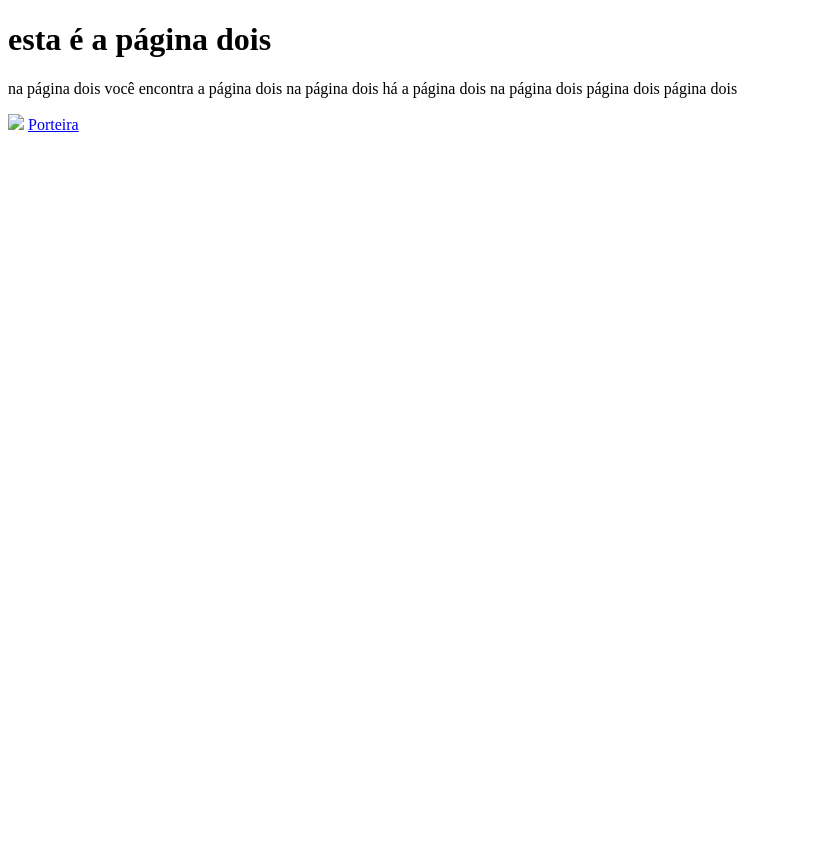
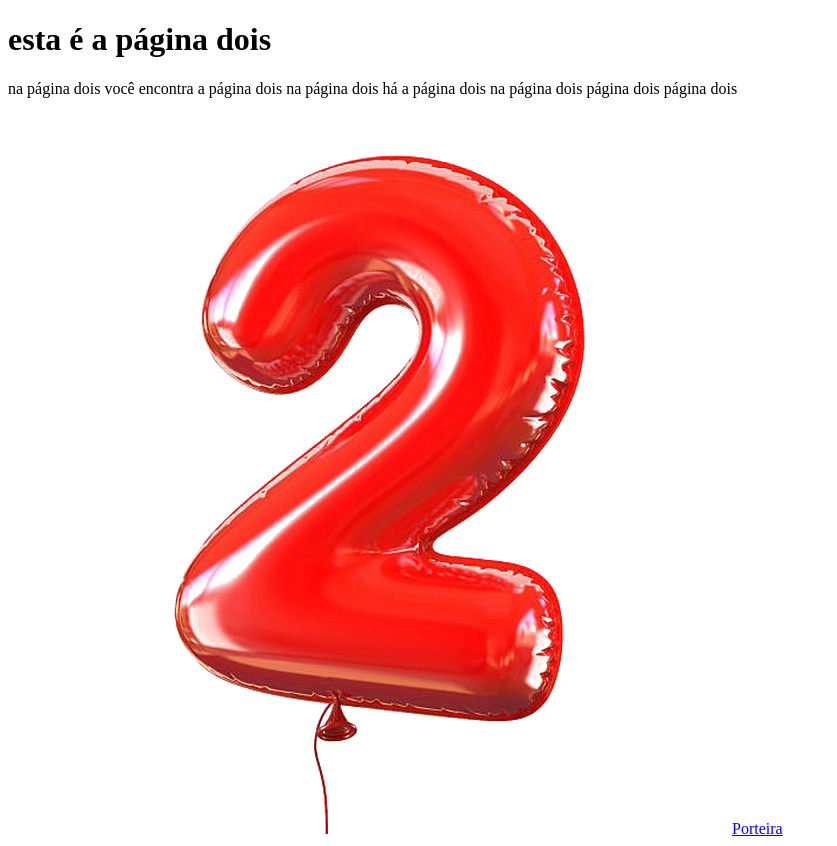
Before and after one commit to serronsio/sitio, a plain HTML site: page paginadois/paginadois.html in a window 1280 px wide. Shown: the whole page, without its empty margins (0-837 px from the left). Before the commit the page ends 800 px from the top, so only its background shows below. Drawn offline with Linux system fonts and the light colour scheme.

Commit message:
Update paginadois.html

```diff
--- a/paginadois/paginadois.html
+++ b/paginadois/paginadois.html
@@ -9,7 +9,7 @@
 <p>na página dois você encontra a página dois na página dois há a página dois na página dois
    página dois
    página dois</p>
-<img src = dois.jpg>
+<img src = dois.png>
 
 
 
```
